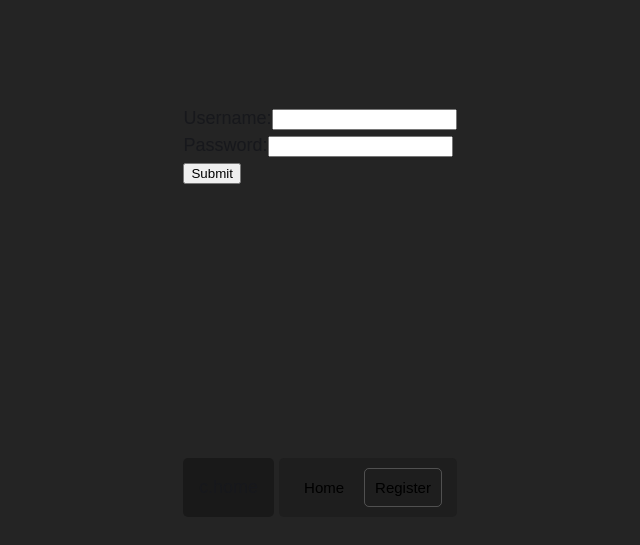
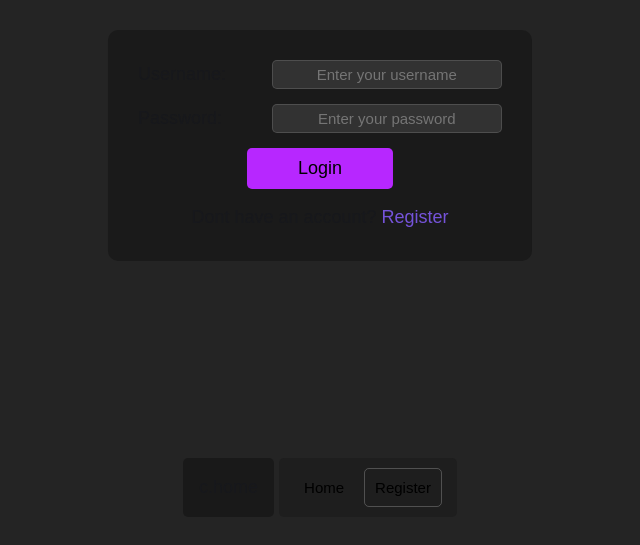
Before and after one commit to abhinav162/contact-space, a React (Vite) app: page /login in a window 1280 px wide. Shown: the part 263-808 px from the top of the page, without its empty margins (320-960 px from the left). Built offline with nearby package versions, Linux system fonts and the light colour scheme.

Commit message:
fixed notification and added css

```diff
--- a/package.json
+++ b/package.json
@@ -15,6 +15,7 @@
     "axios": "^1.4.0",
     "react": "^18.2.0",
     "react-dom": "^18.2.0",
+    "react-hot-toast": "^2.4.1",
     "react-router-dom": "^6.14.1",
     "react-toastify": "^9.1.3",
     "wttab": "^1.2.2"
--- a/src/App.css
+++ b/src/App.css
@@ -1,3 +1,11 @@
+:root {
+    --primary-color: #1a1a1a;
+    --sec-color: #646cff;
+    --ter-color: #373636;
+    font-size: large;
+    text-align: left;
+}
+
 .navbar {
     position: fixed;
     bottom: 10px;
@@ -8,7 +16,7 @@
     border-radius: 5px;
     display: flex;
     align-items: center;
-    justify-content:center ;
+    justify-content: center;
     gap: 5px;
 }
 
@@ -24,13 +32,54 @@
     padding: 6px;
 }
 
+.home-login-container {
+    position: relative;
+    left: 50%;
+    transform: translate(-50%);
+    display: flex;
+    flex-direction: column;
+    align-items: center;
+    gap: 2px;
+    background-color: var(--primary-color);
+    padding: 80px;
+    border-radius: 10px;
+    width: 80%;
+}
+
+.home-login-container p {
+    font-size: 30px;
+}
+
+.home-login-container a {
+    text-decoration: none;
+    color: rgb(127, 90, 240, 0.9);
+}
+
+.home-login-container a:hover {
+    color: rgba(127, 90, 240, 1);
+}
+
+.home-login-container button {
+    font-size: 18px;
+    padding: 10px;
+    border-radius: 5px;
+    background-color: rgba(183, 39, 255);
+    border: none;
+    width: 60%;
+}
+
+.home-login-container button:hover {
+    background-color: rgba(183, 39, 255, 0.9);
+    border: none;
+}
+
 .navbar .nav-btns {
     padding: 10px;
     border-radius: 5px;
     background-color: rgba(19, 19, 19, 0.3);
 }
 
-.navbar button {
+button {
     font-size: 15px;
     padding: 10px;
     margin: 0 5px 0 5px;
@@ -40,7 +89,7 @@
     /* outline: 4px auto blue; */
 }
 
-.navbar button:hover {
+button:hover {
     border: 1px solid rgb(183, 39, 255);
 }
 
@@ -48,3 +97,7 @@
     /* border: 1px solid #646cff !important; */
     border: none !important;
 }
+
+button:hover {
+    cursor:pointer;
+}
--- a/src/App.jsx
+++ b/src/App.jsx
@@ -1,18 +1,17 @@
-import { useEffect, useState, createContext } from 'react'
+import { useEffect, useState, useCallback } from 'react'
 import './App.css'
 import { Navigate, Route, Routes, useNavigate, useLocation } from 'react-router-dom'
 import Contacts from './pages/Contacts/Contacts'
 import Login from './pages/Login/Login'
 import Register from './pages/Register/Register'
 import ContactForm from './components/Contact Form/ContactForm'
-// import makeActive from './makeActive'
 
 function App() {
   const navigate = useNavigate()
   const location = useLocation()
   const [currPage, setCurrPage] = useState("home")
 
-  const handleClick = (id) => {
+  const handleClick = useCallback((id) => {
     if (id === "home") {
       setCurrPage("home")
       navigate('/')
@@ -29,11 +28,16 @@ function App() {
       setCurrPage("register")
       navigate('/register')
     }
-    else if (id === "login") {
+    else if (id == "login") {
       setCurrPage("login")
       navigate('/login')
     }
-  }
+  },[navigate])
+
+  // const handleLoginClick = useCallback(() => {
+  //   setCurrPage("login");
+  //   navigate('/login');
+  // }, [navigate]);
 
   // const makeActive = (id) => {
   //   const currActive = document.getElementsByClassName('active');
@@ -63,26 +67,28 @@ function App() {
             token ? <Contacts /> :
               (
                 <>
-                  <p>Log in or Register</p>
-                  <div className='btns'>
+                  <div className='home-login-container'>
+                    <p>Log in or Register</p>
                     <button id='login' onClick={() => {
-                      handleClick("login");
-                      navigate('/login');
+                      handleClick('login');
                     }}>Login</button>
+                    <a href="/register">Register</a>
                   </div>
                 </>
               )
           );
         }} />
         <Route path="/register" Component={Register} />
-        <Route path="/login" Component={Login} />
+        <Route path="/login" Component={() => {
+          return token ? <Contacts /> : <Login currPage={currPage} setCurrentPage={setCurrPage} />;
+        }} />
         <Route path="*" Component={Login} />
 
         <Route path="/add-contact" Component={() => {
-          return token ? <ContactForm /> : Navigate({ to: '/login' });
+          return token ? <ContactForm currPage={currPage} setCurrentPage={setCurrPage} /> : Navigate({ to: '/login' });
         }} />
         <Route path="/update-contact/:contact_id" Component={() => {
-          return token ? <ContactForm /> : Navigate({ to: '/login' });
+          return token ? <ContactForm currPage={currPage} setCurrentPage={setCurrPage} /> : Navigate({ to: '/login' });
         }} />
       </Routes>
 
@@ -112,9 +118,13 @@ function App() {
             ) : null
           }
 
-          <button id='register' onClick={() => {
-            handleClick("register");
-          }}>Register</button>
+          {
+            token ? (
+              null
+            ) : <button id='register' onClick={() => {
+              handleClick("register");
+            }}>Register</button>
+          }
         </div>
       </div>
     </>
--- /dev/null
+++ b/src/components/Contact Form/ContactForm.css
@@ -0,0 +1,45 @@
+.add-contact-form {
+    position: relative;
+    left: 50%;
+    transform: translate(-50%);
+
+    display: flex;
+    flex-direction: column;
+    align-items: center;
+    gap: 15px;
+    width: 100%;
+    background-color: var(--primary-color);
+    border-radius: 10px;
+    padding: 30px;
+}
+
+.add-contact-form div {
+    display: flex;
+    justify-content: space-between;
+    align-items: center;
+    gap: 5px;
+    width: 100%;
+}
+
+.add-contact-form input {
+    background-color: rgba(106, 106, 106, 0.3);
+    border: 1px solid rgba(106, 106, 106, 0.5);
+    font-size: 15px;
+    padding: 5px;
+    border-radius: 5px;
+    width: 60%;
+    text-align: center;
+}
+
+.add-contact-form button {
+    font-size: 18px;
+    padding: 10px;
+    border-radius: 5px;
+    background-color: rgba(183, 39, 255);
+    border: none;
+    width: 40%;
+}
+
+.add-contact-form button:hover {
+    background-color: rgba(183, 39, 255, 0.9);
+}
--- a/src/components/Contact Form/ContactForm.jsx
+++ b/src/components/Contact Form/ContactForm.jsx
@@ -1,8 +1,10 @@
-import { useState, useEffect } from "react";
+import { useState, useEffect, useContext } from "react";
 import axiosInstance from "../../axios.js";
 import { useNavigate, useLocation } from "react-router-dom";
+import "./ContactForm.css";
+import { Toaster, toast } from "react-hot-toast";
 
-const ContactForm = () => {
+const ContactForm = ({currPage,setCurrentPage}) => {
     const navigate = useNavigate();
     const location = useLocation();
     const [name, setName] = useState('');
@@ -38,36 +40,54 @@ const ContactForm = () => {
 
         if (route === 'update-contact') {
             axiosInstance().patch('/update-contact/' + contact_id, reqBody).then(() => {
-                navigate('/');
+                toast.success("Contact Updated Successfully", {
+                    duration: 2000,
+                    position: 'top-center',
                 })
+
+                setTimeout(() => {
                     setName("");
                     setNumber("");
+                    setCurrentPage("home")
                     navigate("/");
+                }, 1000)
+            })
         }
         else {
             axiosInstance().post('/add-contact', reqBody).then(() => {
+                toast.success("Contact Added Successfully", {
+                    duration: 2000,
+                    position: 'top-center',
+                })
+
+                setTimeout(() => {
                     setName("");
                     setNumber("");
+                    setCurrentPage("home")
                     navigate("/");
+                }, 1000)
             })
         }
     }
 
     return (
-        <form onSubmit={addContact}>
+        <>
+            <form onSubmit={addContact} className="add-contact-form">
                 <div>
-                <label htmlFor="name">Name</label>
-                <input type="text" name="name" id="name" onChange={(e) => setName(e.target.value)} value={name} />
+                    <label htmlFor="name">Name :</label>
+                    <input type="text" name="name" id="name" placeholder="Enter Name" onChange={(e) => setName(e.target.value)} value={name} />
                 </div>
                 <div>
-                <label htmlFor="number">Number</label>
-                <input type="text" name="number" id="number" onChange={(e) => setNumber(e.target.value)} value={number} />
+                    <label htmlFor="number">Number :</label>
+                    <input type="text" name="number" id="number" placeholder="Enter Contact Number" onChange={(e) => setNumber(e.target.value)} value={number} />
                 </div>
 
                 <button type="submit">
                     {route === "update-contact" ? "Update" : "Add"}
                 </button>
             </form>
+            <Toaster />
+        </>
     )
 }
 
--- a/src/pages/Contacts/Contacts.css
+++ b/src/pages/Contacts/Contacts.css
@@ -33,3 +33,7 @@ table  {
     margin: 20px 0;
     border-radius: 10px;
 }
+
+.contacts-container button {
+    margin: 0;
+}
--- /dev/null
+++ b/src/pages/Login/Login.css
@@ -0,0 +1,59 @@
+.login-form {
+    position: relative;
+    left: 50%;
+    transform: translate(-50%);
+
+    display: flex;
+    flex-direction: column;
+    align-items: center;
+    gap: 15px;
+    width: 100%;
+    background-color: var(--primary-color);
+    border-radius: 10px;
+    padding: 30px;
+}
+
+.login-form div {
+    display: flex;
+    justify-content: space-between;
+    align-items: center;
+    gap: 5px;
+    width: 100%;
+}
+
+.login-form input {
+    background-color: rgba(106, 106, 106, 0.3);
+    border: 1px solid rgba(106, 106, 106, 0.5);
+    font-size: 15px;
+    padding: 5px;
+    border-radius: 5px;
+    width: 60%;
+    text-align: center;
+}
+
+.login-form button {
+    font-size: 18px;
+    padding: 10px;
+    border-radius: 5px;
+    background-color: rgba(183, 39, 255);
+    border: none;
+    width: 40%;
+}
+
+.login-form button:hover {
+    background-color: rgba(183, 39, 255, 0.9);
+}
+
+.login-form p {
+    /* font-size: 15px; */
+    margin: 0;
+}
+
+.login-form a {
+    text-decoration: none;
+    color: rgb(127, 90, 240, 0.9);
+}
+
+.login-form a:hover {
+    color: rgba(127, 90, 240, 1);
+}
--- a/src/pages/Login/Login.jsx
+++ b/src/pages/Login/Login.jsx
@@ -1,10 +1,10 @@
-import { useContext, useState } from "react";
+import { useContext, useEffect, useState } from "react";
 import axiosInstance from '../../axios';
-import { ToastContainer, toast } from "react-toastify";
-import 'react-toastify/dist/ReactToastify.css';
 import { useNavigate } from "react-router-dom";
+import toast, { Toaster } from 'react-hot-toast';
+import './Login.css';
 
-const Login = () => {
+const Login = ({ currPage, setCurrentPage}) => {
   const navigate = useNavigate();
   const [username, setUsername] = useState("");
   const [password, setPassword] = useState("");
@@ -20,48 +20,37 @@ const Login = () => {
     axiosInstance()
       .post("/login", requestBody)
       .then((res) => {
-        setUsername("");
-        setPassword("");
-
-        toast.success(res.data.message, {
-          position: "top-right",
-          autoClose: 5000,
-          hideProgressBar: false,
-          closeOnClick: true,
-          pauseOnHover: true,
-          draggable: true,
-          progress: undefined,
-          theme: "dark",
-        });
-
         const token = res.data.token;
         localStorage.setItem("token", token);
 
-        navigate("/");
+        toast.success(res.data.message, {
+          duration: 2000,
+          position: 'top-center',
+        })
+
+        setTimeout(() => {
+          setUsername("");
+          setPassword("");
+          navigate("/");
+          setCurrentPage("home")
+        }, 1000);
+
       })
       .catch((err) => {
-        toast.error(err.response.data.message, {
-          position: "top-right",
-          autoClose: 5000,
-          hideProgressBar: false,
-          closeOnClick: true,
-          pauseOnHover: true,
-          draggable: true,
-          progress: undefined,
-          theme: "dark",
-        });
+        toast.error(err.response.data.message);
       });
   };
 
   return (
     <>
-      <form onSubmit={addUser}>
+      <form onSubmit={addUser} className="login-form">
         <div>
           <label htmlFor="">Username:</label>
           <input
             type="text"
             name="username"
             id="username"
+            placeholder="Enter your username"
             onChange={(e) => {
               setUsername(e.target.value);
             }}
@@ -74,6 +63,7 @@ const Login = () => {
             type="password"
             name="password"
             id="password"
+            placeholder="Enter your password"
             onChange={(e) => {
               setPassword(e.target.value);
             }}
@@ -81,10 +71,12 @@ const Login = () => {
           />
         </div>
 
-        <button type="submit">Submit</button>
+        <button type="submit">Login</button>
+
+        <p>Dont have an account? <a href="/register">Register</a></p>
       </form>
 
-      <ToastContainer />
+      <Toaster />
     </>
   );
 };
--- /dev/null
+++ b/src/pages/Register/Register.css
@@ -0,0 +1,45 @@
+.register-form {
+    position: relative;
+    left: 50%;
+    transform: translate(-50%);
+
+    display: flex;
+    flex-direction: column;
+    align-items: center;
+    gap: 15px;
+    width: 100%;
+    background-color: var(--primary-color);
+    border-radius: 10px;
+    padding: 30px;
+}
+
+.register-form div {
+    display: flex;
+    justify-content: space-between;
+    align-items: center;
+    gap: 5px;
+    width: 100%;
+}
+
+.register-form input {
+    background-color: rgba(106, 106, 106, 0.3);
+    border: 1px solid rgba(106, 106, 106, 0.5);
+    font-size: 15px;
+    padding: 5px;
+    border-radius: 5px;
+    width: 60%;
+    text-align: center;
+}
+
+.register-form button {
+    font-size: 18px;
+    padding: 10px;
+    border-radius: 5px;
+    background-color: rgba(183, 39, 255);
+    border: none;
+    width: 40%;
+}
+
+.register-form button:hover {
+    background-color: rgba(183, 39, 255, 0.9);
+}
--- a/src/pages/Register/Register.jsx
+++ b/src/pages/Register/Register.jsx
@@ -1,8 +1,14 @@
 import { useState } from "react";
+import { useNavigate } from "react-router-dom";
 import axiosInstance from '../../axios';
-import { ToastContainer, toast } from "react-toastify";
+// import { ToastContainer, toast } from "react-toastify";
+// import "react-toastify/dist/ReactToastify.css";
+
+import { Toaster, toast } from 'react-hot-toast';
+import "./Register.css"
 
 const Register = () => {
+  const navigate = useNavigate();
   const [name, setName] = useState("");
   const [username, setUsername] = useState("");
   const [password, setPassword] = useState("");
@@ -23,40 +29,30 @@ const Register = () => {
         setUsername("");
         setPassword("");
 
-        toast.success(res.data.message, {
-          position: "top-right",
-          autoClose: 5000,
-          hideProgressBar: false,
-          closeOnClick: true,
-          pauseOnHover: true,
-          draggable: true,
-          progress: undefined,
-          theme: "dark",
-        });
+        toast.success(res.data.message,{
+          duration: 2000,
+          position: 'top-center',
+        })
+        navigate("/login");
       })
       .catch((err) => {
-        toast.error(err.response.data.message, {
-          position: "top-right",
-          autoClose: 5000,
-          hideProgressBar: false,
-          closeOnClick: true,
-          pauseOnHover: true,
-          draggable: true,
-          progress: undefined,
-          theme: "dark",
+        toast.error(err.response.data.message,{
+          duration: 2000,
+          position: 'top-center',
         });
       });
   };
 
   return (
     <>
-      <form onSubmit={addUser}>
+      <form onSubmit={addUser} className="register-form">
         <div>
           <label htmlFor="name">Name:</label>
           <input
             type="text"
             name="name"
             id="name"
+            placeholder="Name"
             onChange={(e) => {
               setName(e.target.value);
             }}
@@ -69,6 +65,7 @@ const Register = () => {
             type="text"
             name="username"
             id="username"
+            placeholder="Create Username"
             onChange={(e) => {
               setUsername(e.target.value);
             }}
@@ -81,6 +78,7 @@ const Register = () => {
             type="password"
             name="password"
             id="password"
+            placeholder="Create Password"
             onChange={(e) => {
               setPassword(e.target.value);
             }}
@@ -88,10 +86,10 @@ const Register = () => {
           />
         </div>
 
-        <button type="submit">Submit</button>
+        <button type="submit">Register</button>
       </form>
 
-      <ToastContainer />
+      <Toaster />
     </>
   );
 };
```
Also changed, not shown: src/makeActive.jsx (deleted, +0 -17 lines), src/pages/Contacts/Contacts.jsx (+22 -3 lines), 1 other file (tests, documents, lock files or other folders). Lines whose indentation alone changed are shown as unchanged.
